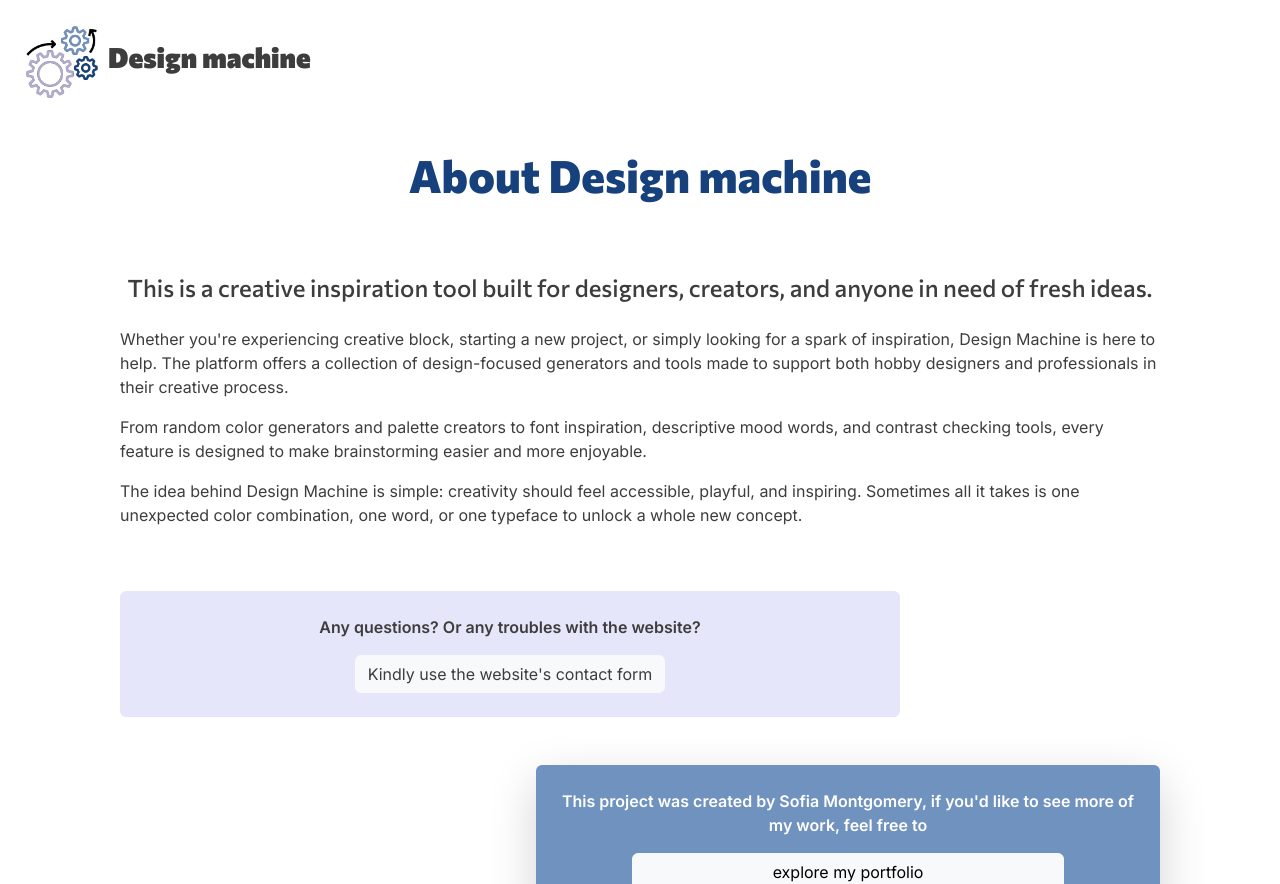
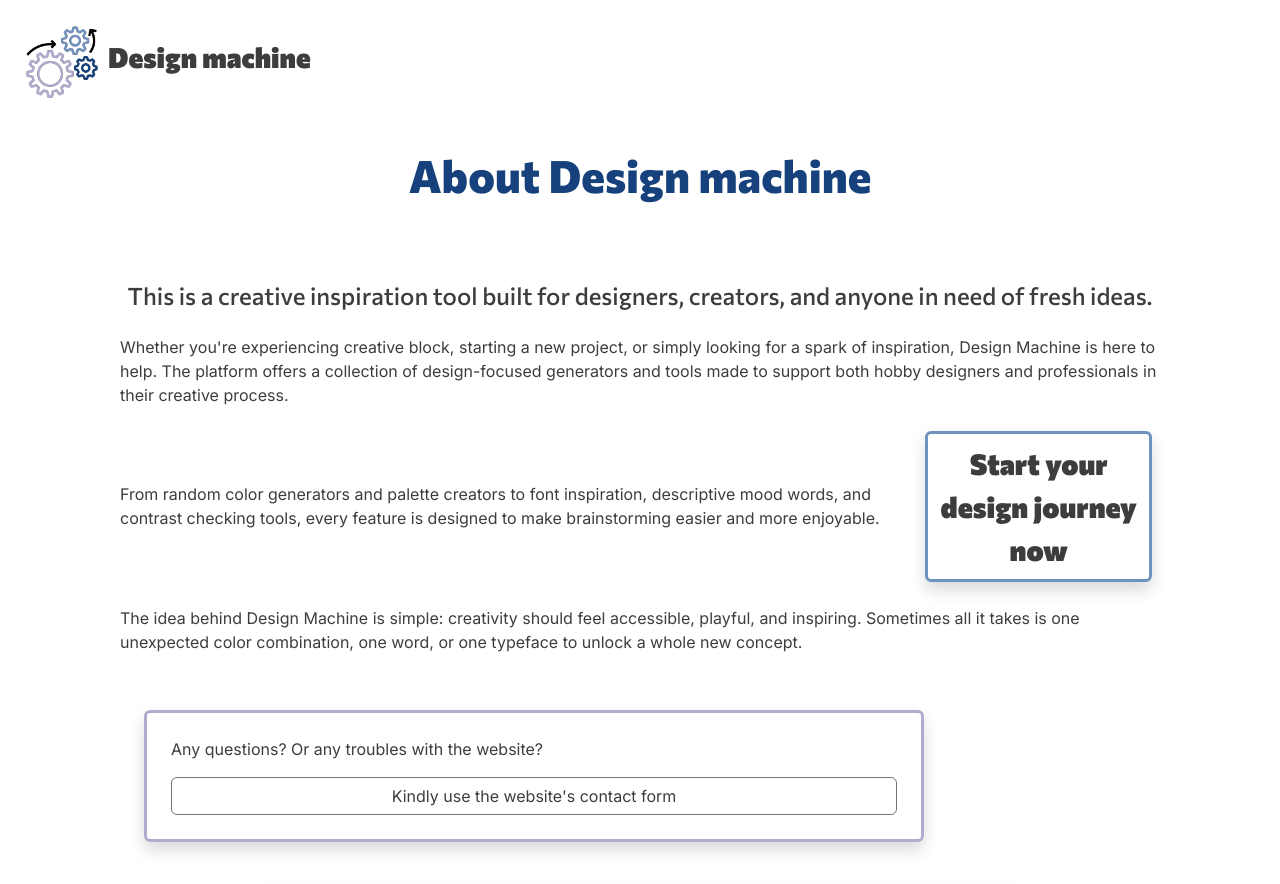
Before and after one commit to fiamont/colormachine, a React (Vite) app: page /about in a window 1280 px wide. Shown: the top 884 px of the page. Built offline with nearby package versions, Linux system fonts and the light colour scheme.

Commit message:
Create StartTeaser and edit css

```diff
--- a/src/App.css
+++ b/src/App.css
@@ -17,16 +17,26 @@
   width: 100%;
 }
 
+.form-border {
+  border: 3px var(--lavender) solid;
+}
+
 .to-portfolio-container {
-  background-color: var(--lighter-blue);
-  color: white;
-  font-weight: 600;
-  width: 80%;
+  border: 3px var(--dark-blue) solid;
+  font-weight: 400;
 }
 
 .to-contact-container {
-  background-color: lavender;
-  font-weight: 600;
+  border: 3px var(--lavender) solid;
+  font-weight: 400;
+}
+
+.geting-started-teaser-container {
+  border: 3px var(--lighter-blue) solid;
+  letter-spacing: -2%;
+  font-family: var(--commissioner-font);
+  font-size: 1.8rem;
+  font-weight: 900;
 }
 
 .link {
@@ -38,10 +48,6 @@
   .contact-form-container {
     width: 85%;
   }
-
-  .to-portfolio-container {
-    width: 60%;
-  }
 }
 
 @media screen and (min-width: 1100px) {
--- a/src/components/ContactForm.jsx
+++ b/src/components/ContactForm.jsx
@@ -62,7 +62,7 @@ function ContactForm() {
       validated={validated}
       onSubmit={handleSubmit}
       ref={formRef}
-      className="d-flex flex-column w-100"
+      className="d-flex flex-column w-100 form-border rounded p-3"
     >
       <Form.Group className="mb-3" controlId="contactForm.ControlInput1">
         <Form.Label>Name</Form.Label>
--- /dev/null
+++ b/src/components/StartTeaser.jsx
@@ -0,0 +1,13 @@
+import { Link } from "react-router-dom";
+
+function StartTeaser() {
+  return (
+    <div className="d-flex justify-content-center align-items-center shadow rounded m-2 geting-started-teaser-container">
+      <Link className="text-center p-2 m-0 link" to="/">
+        Start your design journey now
+      </Link>
+    </div>
+  );
+}
+
+export default StartTeaser;
--- a/src/components/ToContact.jsx
+++ b/src/components/ToContact.jsx
@@ -3,9 +3,9 @@ import { Button } from "react-bootstrap";
 
 function ToContact({ text }) {
   return (
-    <div className="d-flex flex-column align-items-center mb-5 py-4 rounded to-contact-container w-75">
+    <div className="d-flex flex-column to-contact-container shadow p-4 rounded align-self-start my-2 mx-0 m-sm-4 w-75">
       <p>{text.contact.before}</p>
-      <Button as={Link} className="link" variant="light" to="/contact">
+      <Button as={Link} className="link" variant="outline-secondary" to="/contact">
         {text.contact.linktext}
       </Button>
     </div>
--- a/src/components/ToPortfolio.jsx
+++ b/src/components/ToPortfolio.jsx
@@ -2,14 +2,14 @@ import { Button } from "react-bootstrap";
 
 function ToPortfolio({ text }) {
   return (
-    <div className="d-flex flex-column to-portfolio-container shadow-lg p-4 rounded align-self-end">
+    <div className="d-flex flex-column align-self-center m-2 m-sm-4 p-4 shadow rounded to-portfolio-container w-75">
       <p className="text-center">{text.link.before} </p>
       <Button
         href={text.link.uri}
         target="_blank"
         rel="noopener noreferrer"
-        className="w-75 align-self-center"
-        variant="light"
+        className="w-75 align-self-center link"
+        variant="outline-secondary"
       >
         {text.link.linktext}
       </Button>
--- a/src/index.css
+++ b/src/index.css
@@ -7,6 +7,7 @@
   --grey-font: #3d3d3d;
   --dark-blue: #16417c;
   --lighter-blue: #7092be;
+  --lavender: #b3abcf;
 
   font-synthesis: none;
   text-rendering: optimizeLegibility;
--- a/src/views/AboutView.jsx
+++ b/src/views/AboutView.jsx
@@ -1,17 +1,21 @@
 import ToContact from "../components/ToContact";
 import ToPortfolio from "../components/ToPortfolio";
+import StartTeaser from "../components/StartTeaser";
 import aboutText from "./../texts/about.json";
 
 function AboutView() {
   return (
-    <div className="d-flex flex-column justify-content-center align-items-center gap-3 p-4">
+    <div className="d-flex flex-column justify-content-center align-items-center gap-3 p-4 mb-4">
       <h2 className="text-center">{aboutText.title}</h2>
-      <div className="d-flex flex-column px-md-5 pb-md-5 m-lg-5">
+      <div className="d-flex flex-column p-4 p-lg-5 mt-lg-2 mb-lg-5 mx-lg-5 bg-white">
         <h4 className="text-center">{aboutText.introduction}</h4>
-        <div className="pt-3 pb-5">
-          {aboutText.sections.map((section, index) => (
-            <p key={index}>{section}</p>
-          ))}
+        <div className="py-3">
+          <p>{aboutText.sections[0]}</p>
+          <div className="d-flex flex-row justify-content-center align-items-center mb-3">
+            <p className="m-0">{aboutText.sections[1]}</p>
+            <StartTeaser />
+          </div>
+          <p>{aboutText.sections[2]}</p>
         </div>
         <ToContact text={aboutText} />
         <ToPortfolio text={aboutText} />
```
